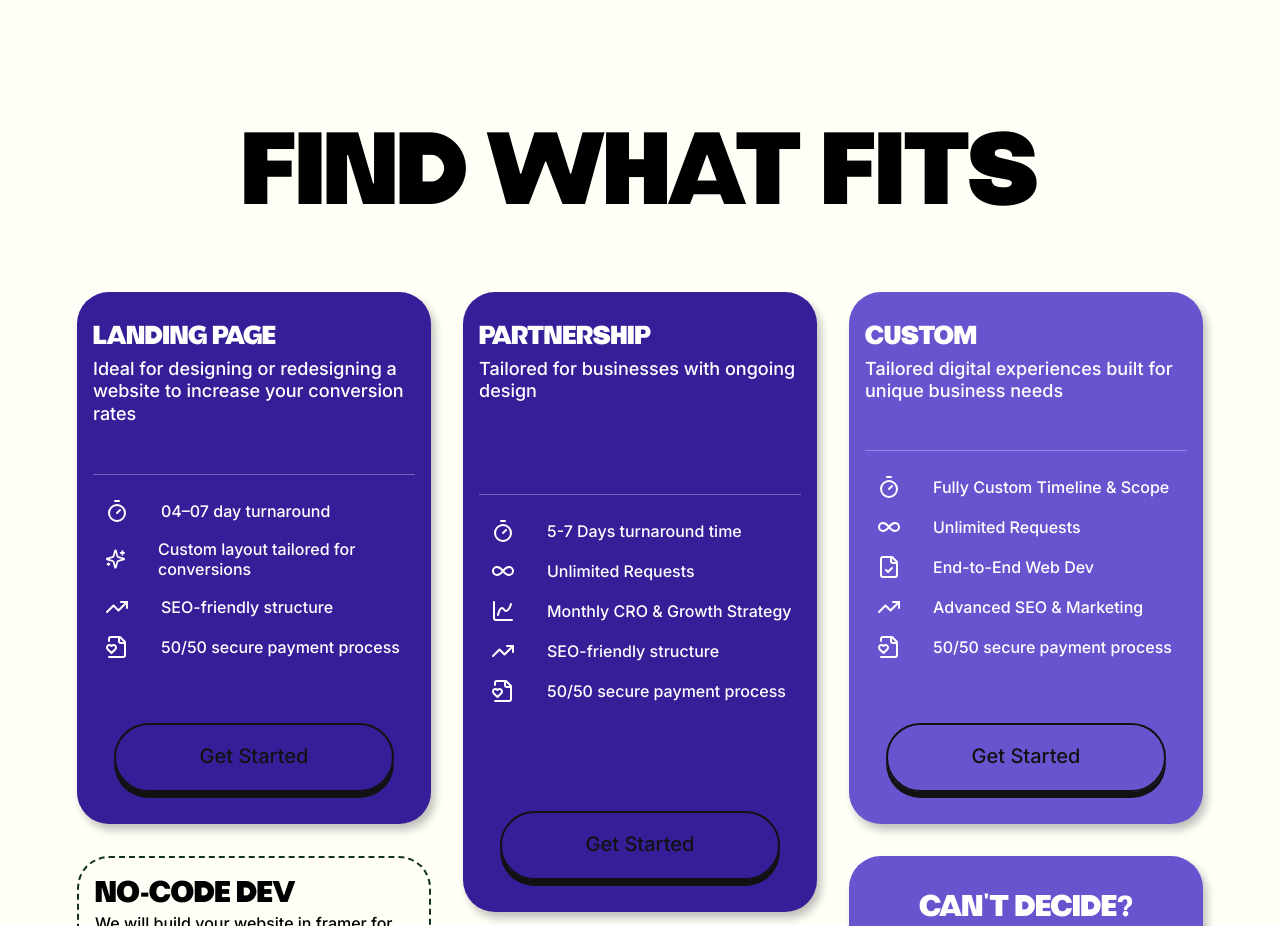
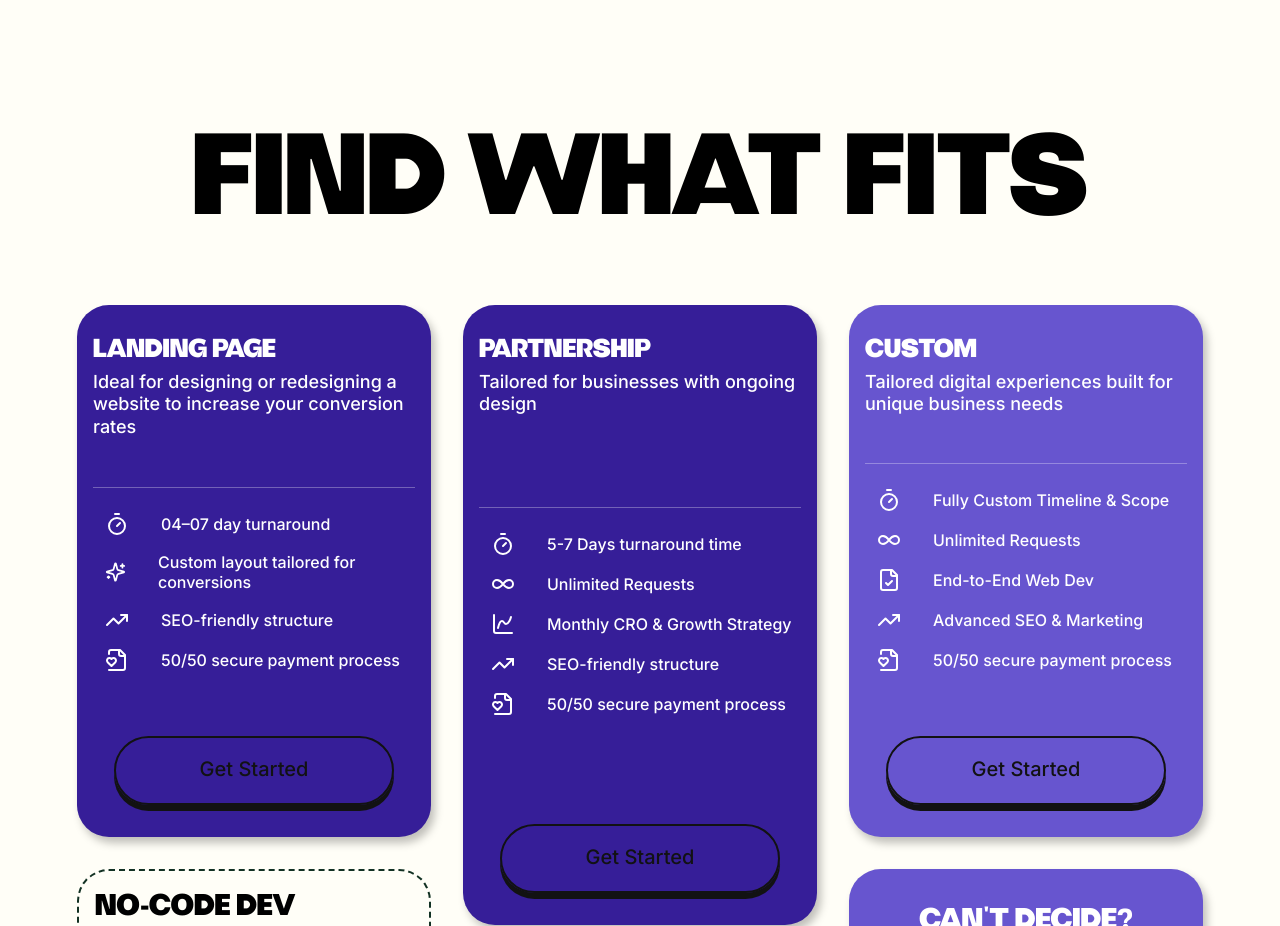
Before and after one commit to cyber-zeff/vistazo-main, a Next.js app: page / in a window 1280 px wide. Shown: the part 3160-4086 px from the top of the page. Built offline with nearby package versions, Linux system fonts and the light colour scheme.

Commit message:
fix: head size scaling

```diff
--- a/app/components/Pricing.tsx
+++ b/app/components/Pricing.tsx
@@ -248,7 +248,7 @@ const Pricing = () => {
 
   return (
     <section id="pricing" className="w-full bg-[#FFFEF7] text-black overflow-hidden py-16 lg:py-20 px-8 lg:px-12">
-      <h2 className="quantaFont font-black uppercase text-center lg:mb-16 text-[clamp(36px,8vw,128px)] leading-none">
+      <h2 className="quantaFont font-black uppercase text-center lg:mb-16 text-[clamp(36px,9vw,128px)] leading-none">
         Find What Fits
       </h2>
 
--- a/app/components/Process-copy.tsx
+++ b/app/components/Process-copy.tsx
@@ -49,7 +49,7 @@ export default function OPCard() {
     }, [])
     return (
         <section id='processes' className='bg-[#FFFEF7] px-[clamp(1rem,5vw,5rem)] py-[clamp(3rem,8vw,5rem)] overflow-hidden'>
-            <h2 className='relative quantaFont max-md:py-4 text-[#121213] leading-tight font-black text-[clamp(36px,8vw,64px)] lg:text-[clamp(64px,8vw,96px)] uppercase text-center mb-[clamp(2rem,5vw,5rem)] text-balance max-w-[1200px] mx-auto'>
+            <h2 className='relative quantaFont max-md:py-4 text-[#121213] leading-tight font-black text-[clamp(36px,9vw,64px)] lg:text-[clamp(64px,8vw,96px)] uppercase text-center mb-[clamp(2rem,5vw,5rem)] text-balance max-w-[1200px] mx-auto'>
                 We keep our Process Simple
                 {/* Floating Labels */}
                 <span className="and-box absolute left-[30%] top-[31%] md:top-[28%] -rotate-[5deg] bg-[#F95DAF] text-[#F8F8F8] px-3 py-0.5 rounded-full text-[12px] md:text-[15px] lg:text-[20px] font-bold md:font-black leading-normal capitalize interFont">
```
